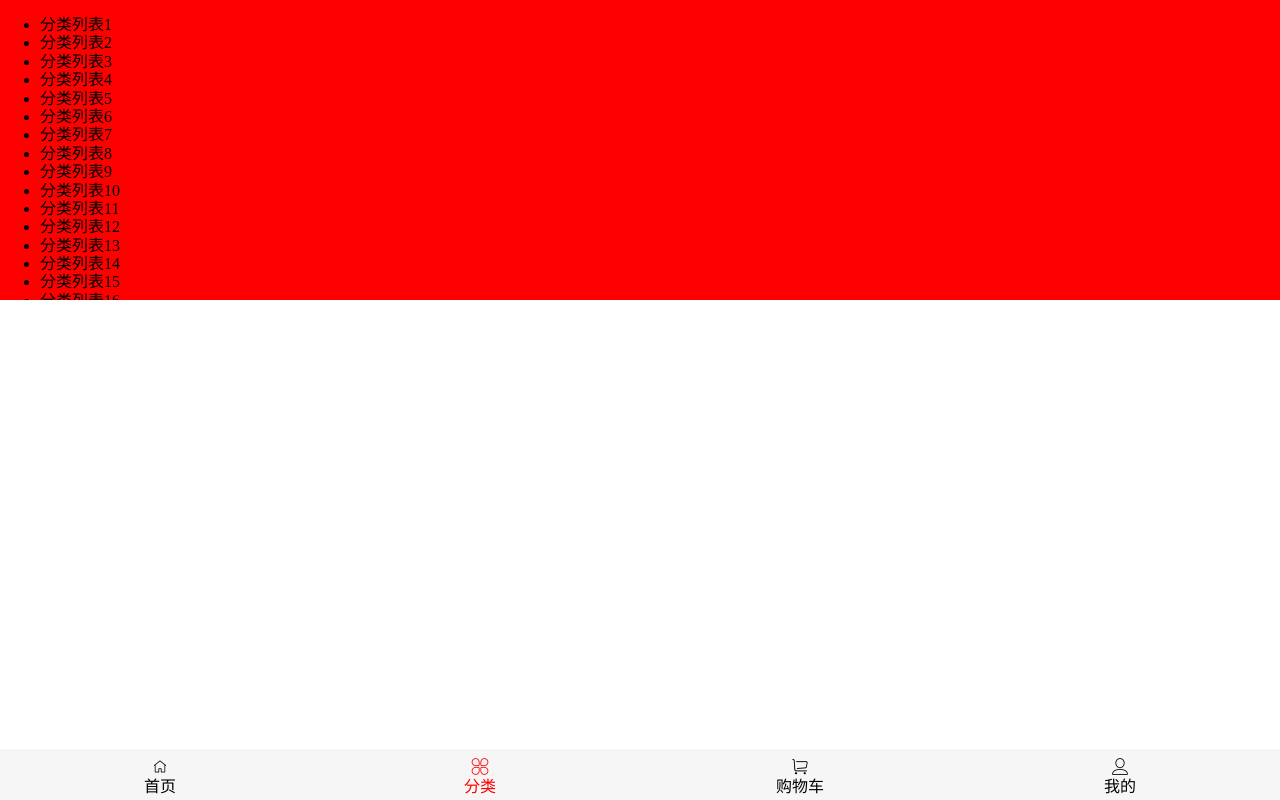
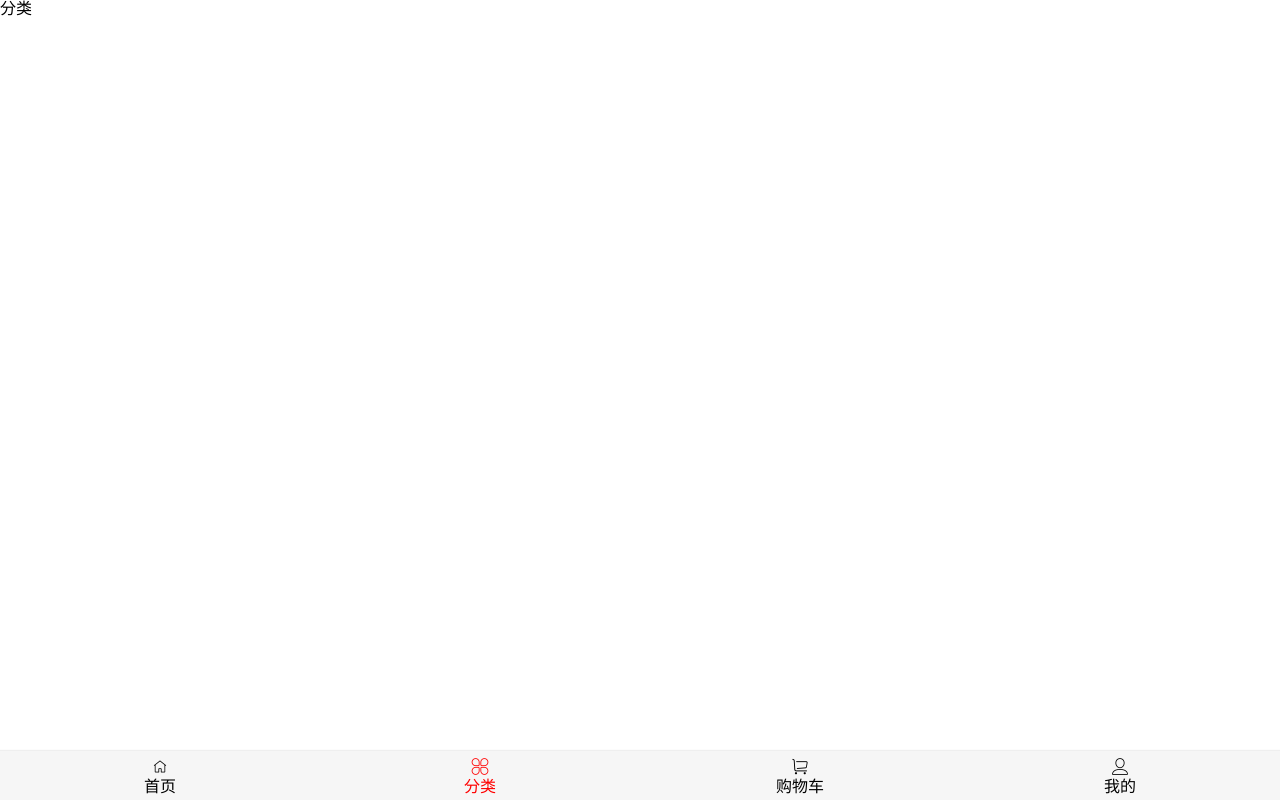
Before and after one commit to hx0816/supermall, a Vue app: page /category in a window 1280 px wide. Built offline with nearby package versions, Linux system fonts and the light colour scheme.

Commit message:
category修改

```diff
--- a/src/views/category/Category.vue
+++ b/src/views/category/Category.vue
@@ -1,141 +1,24 @@
 <template>
-  <div class="wrapper">
-    <ul class="content">
-      <li>分类列表1</li>
-      <li>分类列表2</li>
-      <li>分类列表3</li>
-      <li>分类列表4</li>
-      <li>分类列表5</li>
-      <li>分类列表6</li>
-      <li>分类列表7</li>
-      <li>分类列表8</li>
-      <li>分类列表9</li>
-      <li>分类列表10</li>
-      <li>分类列表11</li>
-      <li>分类列表12</li>
-      <li>分类列表13</li>
-      <li>分类列表14</li>
-      <li>分类列表15</li>
-      <li>分类列表16</li>
-      <li>分类列表17</li>
-      <li>分类列表18</li>
-      <li>分类列表19</li>
-      <li>分类列表20</li>
-      <li>分类列表21</li>
-      <li>分类列表22</li>
-      <li>分类列表23</li>
-      <li>分类列表24</li>
-      <li>分类列表25</li>
-      <li>分类列表26</li>
-      <li>分类列表27</li>
-      <li>分类列表28</li>
-      <li>分类列表29</li>
-      <li>分类列表30</li>
-      <li>分类列表31</li>
-      <li>分类列表32</li>
-      <li>分类列表33</li>
-      <li>分类列表34</li>
-      <li>分类列表35</li>
-      <li>分类列表36</li>
-      <li>分类列表37</li>
-      <li>分类列表38</li>
-      <li>分类列表39</li>
-      <li>分类列表40</li>
-      <li>分类列表41</li>
-      <li>分类列表42</li>
-      <li>分类列表43</li>
-      <li>分类列表44</li>
-      <li>分类列表45</li>
-      <li>分类列表46</li>
-      <li>分类列表47</li>
-      <li>分类列表48</li>
-      <li>分类列表49</li>
-      <li>分类列表50</li>
-      <li>分类列表51</li>
-      <li>分类列表52</li>
-      <li>分类列表53</li>
-      <li>分类列表54</li>
-      <li>分类列表55</li>
-      <li>分类列表56</li>
-      <li>分类列表57</li>
-      <li>分类列表58</li>
-      <li>分类列表59</li>
-      <li>分类列表60</li>
-      <li>分类列表61</li>
-      <li>分类列表62</li>
-      <li>分类列表63</li>
-      <li>分类列表64</li>
-      <li>分类列表65</li>
-      <li>分类列表66</li>
-      <li>分类列表67</li>
-      <li>分类列表68</li>
-      <li>分类列表69</li>
-      <li>分类列表70</li>
-      <li>分类列表71</li>
-      <li>分类列表72</li>
-      <li>分类列表73</li>
-      <li>分类列表74</li>
-      <li>分类列表75</li>
-      <li>分类列表76</li>
-      <li>分类列表77</li>
-      <li>分类列表78</li>
-      <li>分类列表79</li>
-      <li>分类列表80</li>
-      <li>分类列表81</li>
-      <li>分类列表82</li>
-      <li>分类列表83</li>
-      <li>分类列表84</li>
-      <li>分类列表85</li>
-      <li>分类列表86</li>
-      <li>分类列表87</li>
-      <li>分类列表88</li>
-      <li>分类列表89</li>
-      <li>分类列表90</li>
-      <li>分类列表91</li>
-      <li>分类列表92</li>
-      <li>分类列表93</li>
-      <li>分类列表94</li>
-      <li>分类列表95</li>
-      <li>分类列表96</li>
-      <li>分类列表97</li>
-      <li>分类列表98</li>
-      <li>分类列表99</li>
-      <li>分类列表100</li>
-    </ul>
+  <div id="category">
+    分类
   </div>
 </template>
 
 <script>
-import Bscroll from "better-scroll";
 
 export default {
   name: "Category",
   data() {
     return {
-      scroll: ""
     };
   },
   methods: {},
   mounted() {
-    this.scroll = new Bscroll(document.querySelector(".wrapper"), {
-      probeType: 3,
-      pullUpLoad: true,
-      click: true
-    });
-    this.scroll.on("scroll", options => {
-      // console.log(options);
-    });
-    this.scroll.on("pullingUp", () => {
-      console.log("-----");
-    });
+
   }
 };
 </script>
 
-<style>
-.wrapper {
-  height: 300px;
-  background-color: red;
-  overflow: hidden;
-}
+<style scoped>
+
 </style>
```
